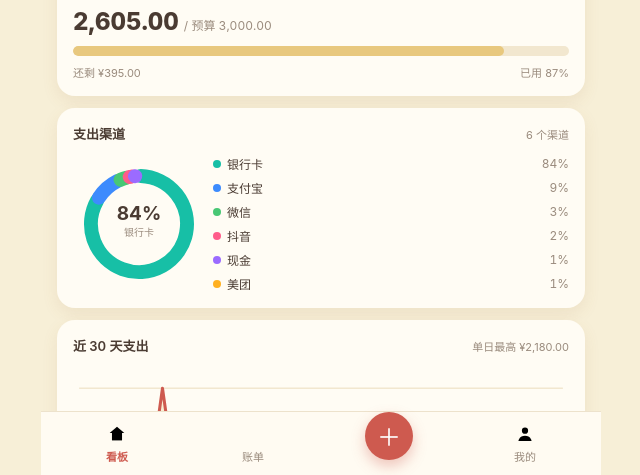
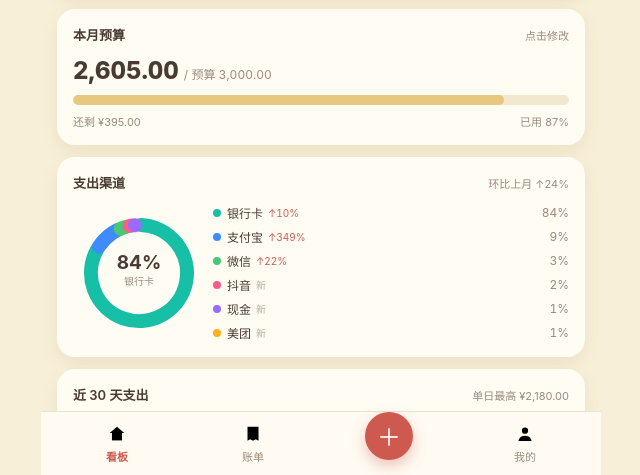
Before and after one commit to Cynthia-littletomato/xiaofan-jizhang, a plain HTML site: page index.html in a window 1280 px wide. Shown: the part 325-800 px from the top of the page, without its empty margins (319-959 px from the left). Drawn offline with Linux system fonts and the light colour scheme.

Commit message:
Add files via upload

```diff
--- a/index.html
+++ b/index.html
@@ -105,7 +105,8 @@
   .legend{flex:1;display:flex;flex-direction:column;gap:7px}
   .lg{display:flex;align-items:center;font-size:12px}
   .dot{width:8px;height:8px;border-radius:50%;margin-right:6px;flex:none}
-  .lg .n{color:var(--ink)}
+  .lg .n{color:var(--ink);white-space:nowrap;overflow:hidden;text-overflow:ellipsis;max-width:74px}
+  .lg .mo{font-size:10px;margin-left:5px;flex:none;font-variant-numeric:tabular-nums}
   .lg .p{margin-left:auto;color:var(--ink2);font-variant-numeric:tabular-nums}
 
   .bars{display:flex;flex-direction:column;gap:10px}
@@ -272,7 +273,7 @@
       <g id="c-other"><circle cx="12" cy="12" r="7.6"/><circle cx="8.6" cy="12" r=".9"/><circle cx="12" cy="12" r=".9"/><circle cx="15.4" cy="12" r=".9"/></g>
 
       <g id="i-dash"><path d="M4 11l8-7 8 7"/><path d="M6.5 10v9h11v-9"/></g>
-      <g id="i-list"><path d="M5 6h14M5 12h14M5 18h9"/></g>
+      <g id="i-list"><path d="M6 4.2h12v15.2l-3-1.7-3 1.7-3-1.7-3 1.7z"/></g>
       <g id="i-mine"><circle cx="12" cy="8.4" r="3.4"/><path d="M4.8 19.6c.6-3.6 3.6-5.6 7.2-5.6s6.6 2 7.2 5.6"/></g>
     </defs>
   </svg>
@@ -288,6 +289,12 @@
 
   <!-- ============ 1. 看板 ============ -->
   <section class="screen active" id="scr-dash">
+    <div class="seg" id="viewSeg">
+      <button class="on" data-v="m">月度看板</button>
+      <button data-v="y">年度看板</button>
+    </div>
+
+    <div id="dashM">
     <div class="seg" id="monthSeg">
       <button data-m="-1">‹ 上月</button>
       <button class="on" data-m="0" id="curMonth">本月</button>
@@ -324,13 +331,6 @@
       <svg id="trend" width="326" height="112" viewBox="0 0 326 112" style="display:block;width:100%;height:auto"></svg>
     </div>
 
-    <div class="card" id="yearCard">
-      <div class="card-h"><span class="t">全年支出</span><span class="m" id="yrHint"></span></div>
-      <div class="budget-num"><span class="u" id="yrTotal">0.00</span><span class="s">元</span></div>
-      <div class="yrwrap" id="yrBars"></div>
-      <div class="prog-foot"><span id="yrAvg"></span><span class="r" id="yrPeak"></span></div>
-    </div>
-
     <div class="card">
       <div class="card-h"><span class="t">和上月比</span><span class="m" id="cmpHint"></span></div>
       <div class="cmp" id="cmpBody"></div>
@@ -339,6 +339,44 @@
     <div class="card">
       <div class="card-h"><span class="t">钱都花在哪</span><span class="m">本月 TOP 5</span></div>
       <div class="bars" id="catBars"></div>
+    </div>
+    </div>
+
+    <div id="dashY" style="display:none">
+      <div class="seg" id="yearSeg">
+        <button data-y="-1">‹ 上一年</button>
+        <button class="on" id="curYear">2026 年</button>
+        <button data-y="1">下一年 ›</button>
+      </div>
+
+      <div class="hero">
+        <div class="lbl">全年支出 <span id="yrRange" style="color:#BFB2A2"></span></div>
+        <div class="big"><small>¥</small><span id="yrOut2">0.00</span></div>
+        <div class="row">
+          <div class="cell"><div class="k">全年收入</div><div class="v inc" id="yrIn2">¥0.00</div></div>
+          <div class="cell"><div class="k">结余</div><div class="v" id="yrLeft2" style="color:#4A3B32">¥0.00</div></div>
+        </div>
+        <svg class="hero-deco" viewBox="0 0 24 24"><use href="#i-tomato"/></svg>
+      </div>
+
+      <div class="card">
+        <div class="card-h"><span class="t">12 个月支出</span><span class="m" id="yrHint"></span></div>
+        <div class="yrwrap" id="yrBars"></div>
+        <div class="prog-foot"><span id="yrAvg"></span><span class="r" id="yrPeak"></span></div>
+      </div>
+
+      <div class="card">
+        <div class="card-h"><span class="t">全年支出渠道</span><span class="m" id="yrChanHint"></span></div>
+        <div class="donut-wrap">
+          <svg id="ydonut" width="132" height="132" viewBox="0 0 132 132"></svg>
+          <div class="legend" id="ydonutLegend"></div>
+        </div>
+      </div>
+
+      <div class="card">
+        <div class="card-h"><span class="t">全年花钱在哪</span><span class="m">TOP 5 分类</span></div>
+        <div class="bars" id="yrCatBars"></div>
+      </div>
     </div>
   </section>
 
@@ -417,7 +455,7 @@
       换电脑：用「导出全部」带走一个 json（账单+预算+渠道+设置+登录状态），新设备「导入全部」即可；或登录同一个邮箱从云端拉回账单。<br>
       忘记密码：点上面「重设密码」直接设新的，不用邮箱验证。<br>
       备份文件里含你的 AI Key 和登录凭证，别发给别人。<br>
-      <span style="color:#B3A395;font-size:11px">v1.10 · 2026-11-27</span></div>
+      <span style="color:#B3A395;font-size:11px">v1.11 · 2026-11-27</span></div>
     <input type="file" id="fileIn" accept="application/json" style="display:none">
   </section>
 
@@ -564,12 +602,27 @@ function renderDash(){
   document.getElementById('sumLeft').textContent = (left<0?'-¥':'¥')+money(Math.abs(left));
   document.getElementById('sumLeft').style.color = left<0 ? '#CE5A4F' : '#4A3B32';
 
-  /* 渠道环形图 */
+  /* 渠道环形图（带环比：对比上月同渠道） */
   const byChan = {};
   list.filter(b=>b.type==='expense').forEach(b=>{ byChan[b.channel]=(byChan[b.channel]||0)+b.amount; });
   const entries = Object.entries(byChan).sort((a,b)=>b[1]-a[1]);
-  drawDonut(entries, out);
-  document.getElementById('chanTotal').textContent = entries.length ? entries.length+' 个渠道' : '暂无支出';
+
+  const prevRef = new Date(ref.getFullYear(), ref.getMonth() - 1, 1);
+  const prevList = DB.filter(b=>inMonth(b.ts, prevRef) && b.type==='expense');
+  const prevMap = {};
+  prevList.forEach(b=>{ prevMap[b.channel] = (prevMap[b.channel]||0) + b.amount; });
+  const prevOut = prevList.reduce((s,b)=>s+b.amount,0);
+
+  drawDonut(entries, out, prevMap);
+  if(!entries.length){
+    document.getElementById('chanTotal').textContent = '暂无支出';
+  }else if(prevOut > 0){
+    const d = Math.round(((out - prevOut) / prevOut) * 100);
+    document.getElementById('chanTotal').textContent =
+      d === 0 ? '环比上月 持平' : ('环比上月 ' + (d > 0 ? '↑' : '↓') + Math.abs(d) + '%');
+  }else{
+    document.getElementById('chanTotal').textContent = entries.length + ' 个渠道';
+  }
 
   /* 分类条形 */
   const byCat = {};
@@ -639,7 +692,12 @@ function renderDash(){
   document.getElementById('cmpBody').innerHTML = cmpRow('支出', out, pOut, '#CE5A4F') + cmpRow('收入', inc, pIn, '#A8B98C');
   document.getElementById('cmpHint').textContent = (pRef.getMonth()+1) + '月 → ' + (ref.getMonth()+1) + '月';
 
-  renderYear();
+  renderYearAll();
+
+  /* 月度 / 年度 视图切换 */
+  document.getElementById('dashM').style.display = (dashView === 'm') ? '' : 'none';
+  document.getElementById('dashY').style.display = (dashView === 'y') ? '' : 'none';
+  document.querySelectorAll('#viewSeg button').forEach(b=>b.classList.toggle('on', b.dataset.v === dashView));
 }
 
 function arcPath(cx, cy, r, a0, a1){
@@ -649,8 +707,10 @@ function arcPath(cx, cy, r, a0, a1){
   return `M${x0.toFixed(2)} ${y0.toFixed(2)} A${r} ${r} 0 ${large} 1 ${x1.toFixed(2)} ${y1.toFixed(2)}`;
 }
 
-function drawDonut(entries, total){
-  const svg = document.getElementById('donut');
+function drawDonut(entries, total, prevMap, ids){
+  const svgId = (ids && ids.svg) || 'donut';
+  const lgId  = (ids && ids.legend) || 'donutLegend';
+  const svg = document.getElementById(svgId);
   const cx=66, cy=66, r=48;
   let html = '';
   if(!entries.length || total<=0){
@@ -671,9 +731,20 @@ function drawDonut(entries, total){
   }
   svg.innerHTML = html;
 
-  document.getElementById('donutLegend').innerHTML = entries.slice(0,6).map(([k,v])=>
+  /* 环比标记：传了 prevMap（上月各渠道金额）就显示 ↑/↓ */
+  const moTag = (k, v) => {
+    if(!prevMap) return '';
+    const pv = prevMap[k] || 0;
+    if(pv <= 0) return `<span class="mo" style="color:#B9AC9B">新</span>`;
+    const d = Math.round(((v - pv) / pv) * 100);
+    if(d === 0) return `<span class="mo" style="color:#B9AC9B">持平</span>`;
+    const col = d > 0 ? '#CE5A4F' : '#7D9A63';
+    return `<span class="mo" style="color:${col}">${d > 0 ? '↑' : '↓'}${Math.abs(d)}%</span>`;
+  };
+
+  document.getElementById(lgId).innerHTML = entries.slice(0,6).map(([k,v])=>
     `<div class="lg"><span class="dot" style="background:${chanOf(k).c}"></span>
-      <span class="n">${k}</span><span class="p">${Math.round(v/total*100)}%</span></div>`
+      <span class="n">${k}</span>${moTag(k,v)}<span class="p">${Math.round(v/total*100)}%</span></div>`
   ).join('') || '<div class="lg" style="color:#9A8B7D">暂无数据</div>';
 }
 
@@ -709,37 +780,78 @@ function drawTrend(days, vals){
   document.getElementById('trendMax').textContent = '单日最高 ¥'+money(max);
 }
 
-/* ---------- 全年支出看板（点月份可跳到该月） ---------- */
-function renderYear(){
-  const now = new Date();
-  const y = now.getFullYear(), curM = now.getMonth();
+/* ---------- 年度看板（独立视图，可切年份；点月份柱子跳到该月） ---------- */
+let dashView = 'm';     // 'm' 月度 / 'y' 年度
+let yearOffset = 0;     // 相对今年的偏移
+
+function renderYearAll(){
+  const nowY = new Date().getFullYear(), nowM = new Date().getMonth();
+  const y = nowY + yearOffset;
   const outs = [], ins = [];
+  const isY = new Date();
   for(let i=0;i<12;i++){
-    const inM = b => new Date(b.ts).getFullYear()===y && new Date(b.ts).getMonth()===i;
-    outs.push(DB.filter(b=>b.type==='expense' && inM(b)).reduce((s,b)=>s+b.amount,0));
-    ins.push(DB.filter(b=>b.type==='income' && inM(b)).reduce((s,b)=>s+b.amount,0));
+    const mExp = DB.filter(b=>b.type==='expense' && new Date(b.ts).getFullYear()===y && new Date(b.ts).getMonth()===i)
+                   .reduce((s,b)=>s+b.amount,0);
+    outs.push(mExp);
+    const mInc = DB.filter(b=>b.type==='income' && new Date(b.ts).getFullYear()===y && new Date(b.ts).getMonth()===i)
+                   .reduce((s,b)=>s+b.amount,0);
+    ins.push(mInc);
   }
   const total = outs.reduce((a,b)=>a+b,0);
   const income = ins.reduce((a,b)=>a+b,0);
   const maxV = Math.max.apply(null, outs.concat([1]));
-
-  document.getElementById('yrHint').textContent = y + ' 年';
-  document.getElementById('yrTotal').textContent = money(total);
-  document.getElementById('yrBars').innerHTML = outs.map((v,i)=>
-    `<div class="yrbar ${i===curM?'cur':''}" data-m="${i}">
+  const el = id => document.getElementById(id);
+
+  el('curYear').textContent = y + ' 年';
+  el('yrRange').textContent = y + '.1 – ' + y + '.12';
+  el('yrOut2').textContent = money(total);
+  el('yrIn2').textContent = '¥' + money(income);
+  const left = income - total;
+  el('yrLeft2').textContent = (left < 0 ? '-¥' : '¥') + money(Math.abs(left));
+  el('yrLeft2').style.color = left < 0 ? '#CE5A4F' : '#4A3B32';
+
+  el('yrHint').textContent = y + ' 年';
+  el('yrBars').innerHTML = outs.map((v,i)=>
+    `<div class="yrbar ${(y===nowY && i===nowM) ? 'cur' : ''}" data-y="${y}" data-m="${i}">
        <div class="tr"><div class="b" style="height:${(v<=0?0:Math.max(4, v/maxV*74)).toFixed(1)}px"></div></div>
        <span class="m">${i+1}</span>
      </div>`).join('');
-  document.getElementById('yrAvg').textContent = '月均 ¥' + money(total/12);
-  document.getElementById('yrPeak').textContent = (total>0 ? '最高 '+(outs.indexOf(maxV)+1)+'月 ¥'+money(maxV) : '收入 ¥'+money(income));
-}
+
+  const elapsed = (y === nowY) ? (nowM + 1) : 12;
+  el('yrAvg').textContent = '月均 ¥' + money(total / Math.max(1, elapsed));
+  el('yrPeak').textContent = total > 0 ? ('最高 ' + (outs.indexOf(maxV) + 1) + '月 ¥' + money(maxV)) : '暂无支出';
+
+  /* 全年渠道环形图 */
+  const byChan = {};
+  DB.filter(b=>b.type==='expense' && new Date(b.ts).getFullYear()===y)
+    .forEach(b=>{ byChan[b.channel] = (byChan[b.channel]||0) + b.amount; });
+  const entries = Object.entries(byChan).sort((a,b)=>b[1]-a[1]);
+  drawDonut(entries, total, null, { svg:'ydonut', legend:'ydonutLegend' });
+  el('yrChanHint').textContent = entries.length ? entries.length + ' 个渠道' : '暂无支出';
+
+  /* 全年分类 TOP5 */
+  const byCat = {};
+  DB.filter(b=>b.type==='expense' && new Date(b.ts).getFullYear()===y)
+    .forEach(b=>{ byCat[b.cat] = (byCat[b.cat]||0) + b.amount; });
+  const catEntries = Object.entries(byCat).sort((a,b)=>b[1]-a[1]).slice(0,5);
+  const cmax = catEntries.length ? catEntries[0][1] : 1;
+  el('yrCatBars').innerHTML = catEntries.length ? catEntries.map(([k,v])=>{
+    const c = catOf(k);
+    return `<div class="bar">
+      <div class="ic" style="background:${c.c}22;color:${c.c}"><svg width="16" height="16" viewBox="0 0 24 24" stroke="${c.c}" fill="none" stroke-width="1.9"><use href="#c-${c.k}"/></svg></div>
+      <span class="n">${c.n}</span>
+      <div class="track"><div class="fill" style="width:${Math.max(4,(v/cmax)*100)}%;background:${c.c}"></div></div>
+      <span class="amt">¥${money(v)}</span>
+    </div>`;
+  }).join('') : '<div class="empty" style="padding:20px 0">这一年还没有支出</div>';
+}
+
 document.getElementById('yrBars').addEventListener('click', e=>{
   const bar = e.target.closest('.yrbar'); if(!bar) return;
-  const m = Number(bar.dataset.m);
-  const curM = new Date().getMonth();
-  view.monthOffset = m - curM;
-  document.querySelectorAll('#monthSeg button').forEach(x=>x.classList.remove('on'));
-  const seg = document.querySelector('#monthSeg button[data-m="0"]'); if(seg) seg.classList.remove('on');
+  const y = Number(bar.dataset.y), m = Number(bar.dataset.m);
+  const now = new Date();
+  view.monthOffset = (y - now.getFullYear()) * 12 + (m - now.getMonth());
+  dashView = 'm';
   renderDash(); renderBills();
   document.getElementById('scr-dash').scrollTop = 0;
 });
@@ -1070,6 +1182,19 @@ document.getElementById('monthSeg').addEventListener('click', e=>{
   document.querySelectorAll('#monthSeg button').forEach(x=>x.classList.remove('on'));
   if(m==='0') b.classList.add('on');
   renderDash(); renderBills();
+});
+
+/* 月度 / 年度 切换 */
+document.getElementById('viewSeg').addEventListener('click', e=>{
+  const b = e.target.closest('button'); if(!b) return;
+  dashView = b.dataset.v;
+  renderDash();
+  document.getElementById('scr-dash').scrollTop = 0;
+});
+/* 年份切换 */
+document.getElementById('yearSeg').addEventListener('click', e=>{
+  const b = e.target.closest('button'); if(!b) return;
+  if(b.dataset.y){ yearOffset += Number(b.dataset.y); renderDash(); }
 });
 document.getElementById('btnToday').onclick = ()=>{ view.monthOffset=0; renderDash(); renderBills(); toast('回到本月'); };
 
```
